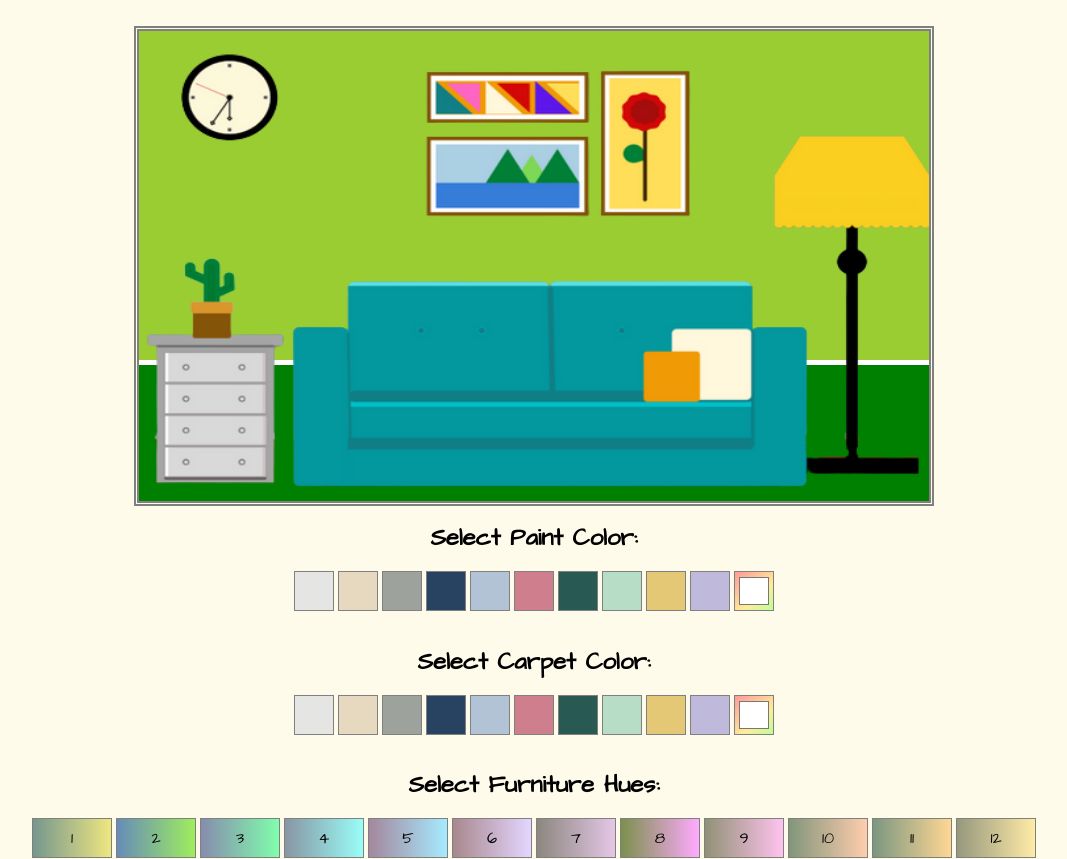
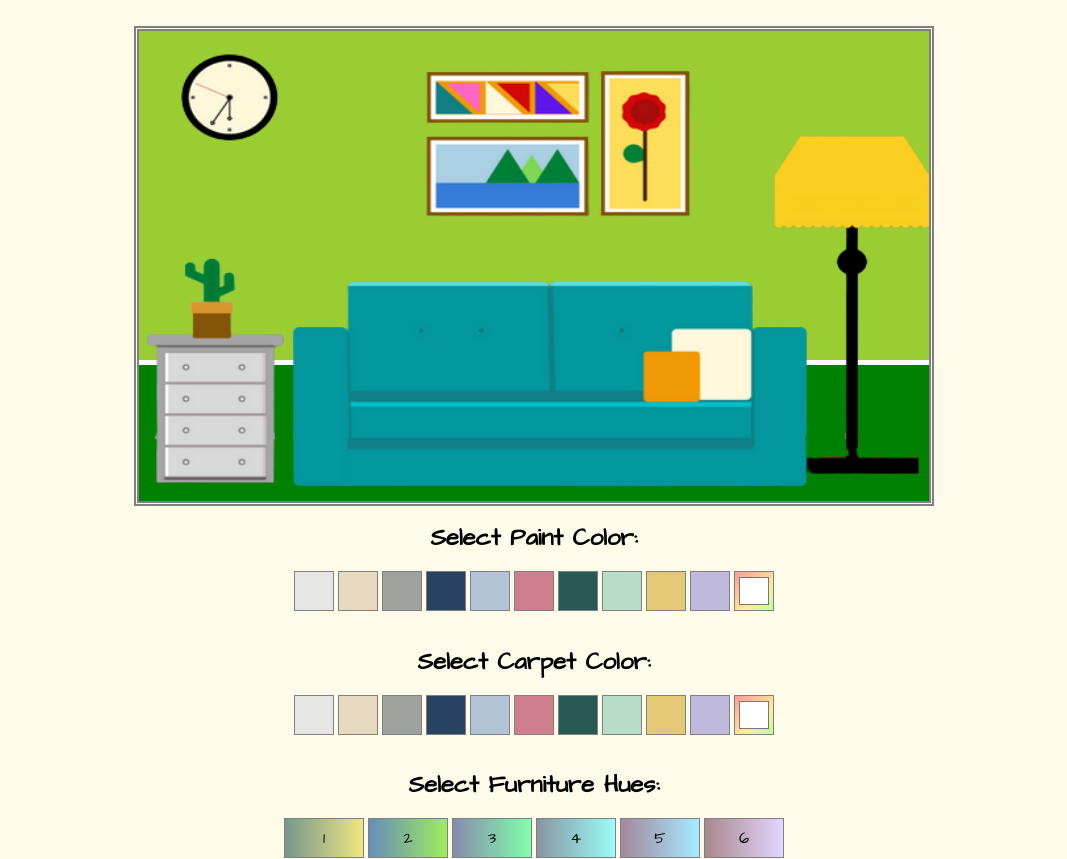
Before and after one commit to RabiaRB/Room-Decor, a plain HTML site: page index.html in a window 1280 px wide. Shown: the part 94-953 px from the top of the page, without its empty margins (106-1173 px from the left). Drawn offline with Linux system fonts and the light colour scheme.

Commit message:
final touches

```diff
--- a/css/style.css
+++ b/css/style.css
@@ -229,4 +229,8 @@ h2{
           height: 60vh;
      }
 
+     .hueList{
+          width: 550px;
+     }
+
 }
--- a/index.html
+++ b/index.html
@@ -70,7 +70,7 @@
 		<h2>Select Furniture Hues: </h2>
 
 
-			<ul>
+			<ul class="hueList">
 				<li class="furniture" id="hue1">1</li>
 				<li class="furniture" id="hue2">2</li>
 				<li class="furniture" id="hue3">3</li>
```
